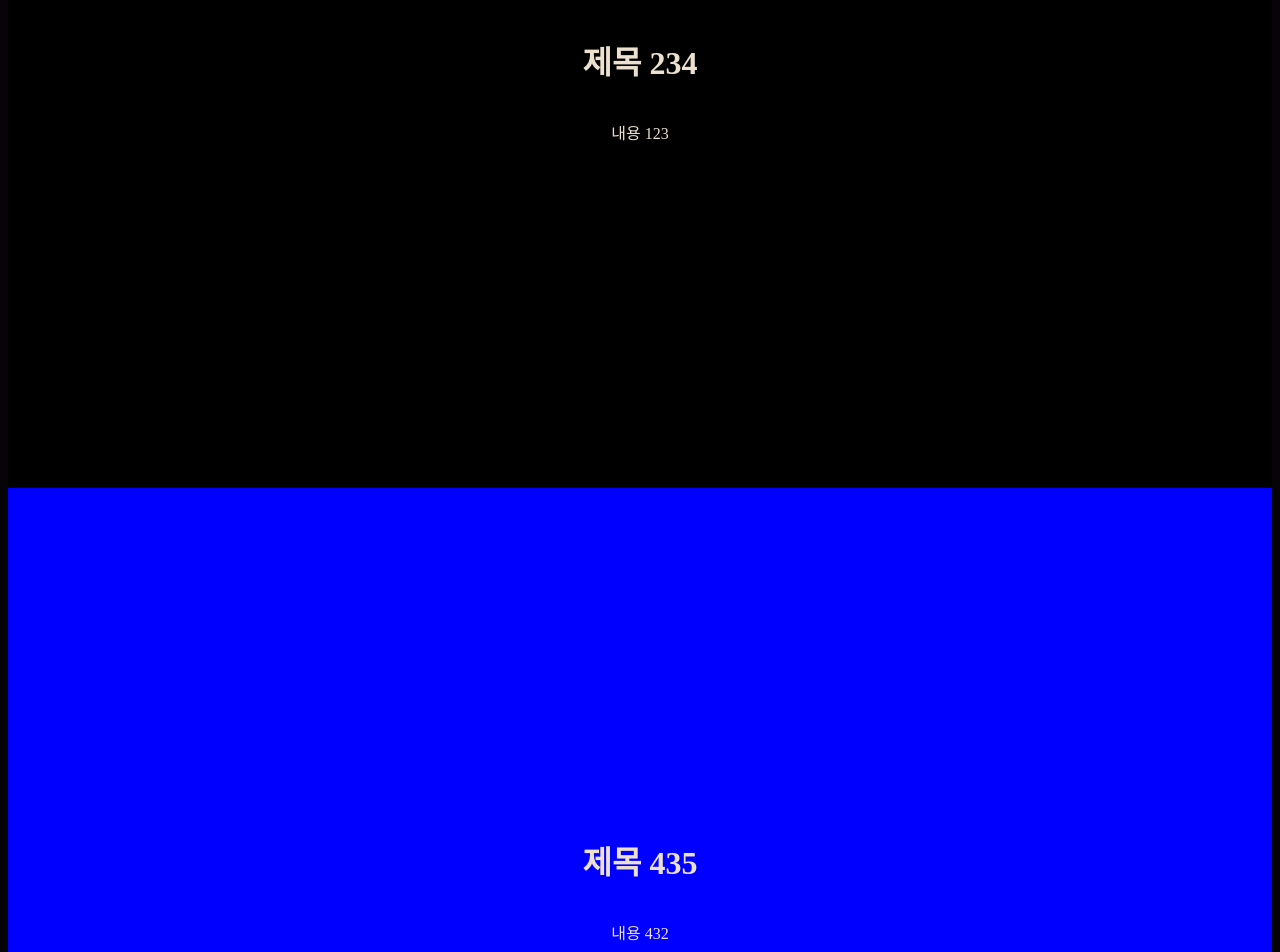
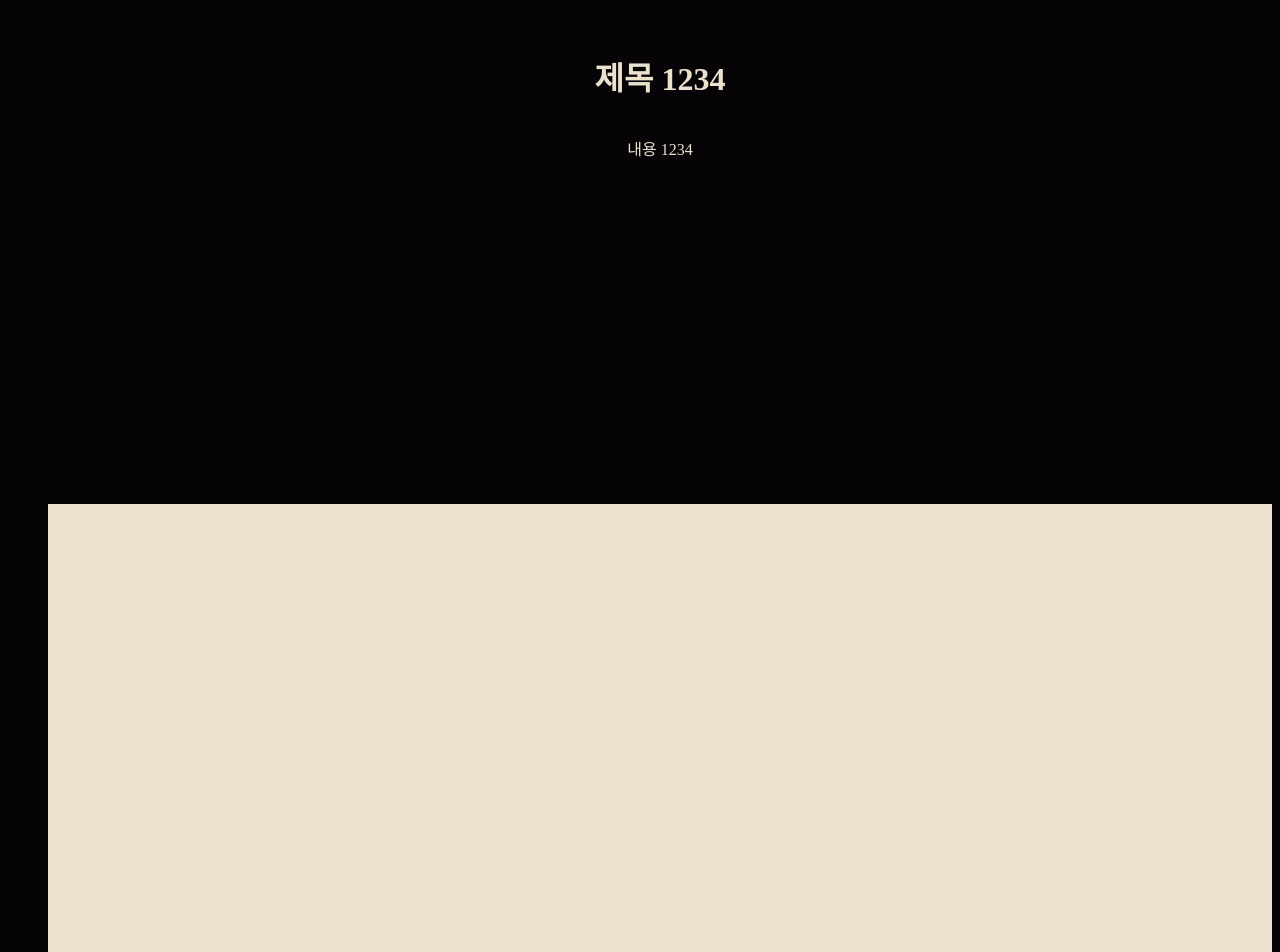
Before and after one commit to fullkeem/at-the-place, a React (Vite) app: page / in a window 1280 px wide. Shown: the part 320-1272 px from the top of the page. Built offline with nearby package versions, Linux system fonts and the light colour scheme; a web font is replaced by a local one.

Commit message:
[COD-46][Mod]슬라이드  로직 수정 슬라이드 색상적용 로직 기존 컬러 값 text 입력 현 rgb 값 인식 가능

```diff
--- a/src/index.scss
+++ b/src/index.scss
@@ -2,5 +2,4 @@ body {
   background-color: rgb(6, 4, 6);
   color: rgb(236, 224, 206);
   font-family: 'NanumBarunGothic';
-  // font-family: 'NanumMyeongjoYetHangul';
 }
--- a/src/layout/Slide.jsx
+++ b/src/layout/Slide.jsx
@@ -1,15 +1,25 @@
-import React from 'react';
+import { useState } from 'react';
 
 import classes from './Slide.module.scss';
 
 const Slide = (props) => {
+  let color;
+
+  if (props.index === 0) {
+    color = 'rgb(6, 4, 6)';
+  } else if (props.index === 1) {
+    color = 'rgb(236, 224, 206)';
+  } else if (props.index === 2) {
+    color = 'rgb(255, 0, 10)';
+  }
+
   console.log(props);
 
   return (
     <>
       <div
-        className={classes.slide_wrapper}
-        style={{ backgroundColor: `${props.bg_color}` }}
+        className={`${classes.slide_wrapper}`}
+        style={{ backgroundColor: `${color}` }}
       >
         <h1>{props.title}</h1>
         <p>{props.text}</p>
--- a/src/layout/Slide.module.scss
+++ b/src/layout/Slide.module.scss
@@ -7,3 +7,7 @@
   height: 100vh;
   color: rgb(236, 224, 206);
 }
+
+blue {
+  background-color: blue;
+}
--- a/src/pages/Mainpage.jsx
+++ b/src/pages/Mainpage.jsx
@@ -1,11 +1,26 @@
 import React from 'react';
 import Slide from '../layout/Slide';
 
+const DUMMY_Data = [
+  { id: 1, title: '제목 1234', text: '내용 1234', img: 'url1' },
+  { id: 2, title: '제목 5678', text: '내용 5678', img: 'url2' },
+  { id: 3, title: '제목 9012', text: '내용 9012', img: 'url3' },
+];
+
 function Mainpage() {
+  const slideData = DUMMY_Data.map((data, i) => (
+    <Slide
+      id={data.id}
+      title={data.title}
+      text={data.text}
+      img={data.img}
+      index={i}
+    />
+  ));
+
   return (
     <div>
-      <Slide title={'제목 234'} text={'내용 123'} bg_color={'black'} />
-      <Slide title={'제목 435'} text={'내용 432'} bg_color={'blue'} />
+      <ul>{slideData}</ul>
     </div>
   );
 }
```
